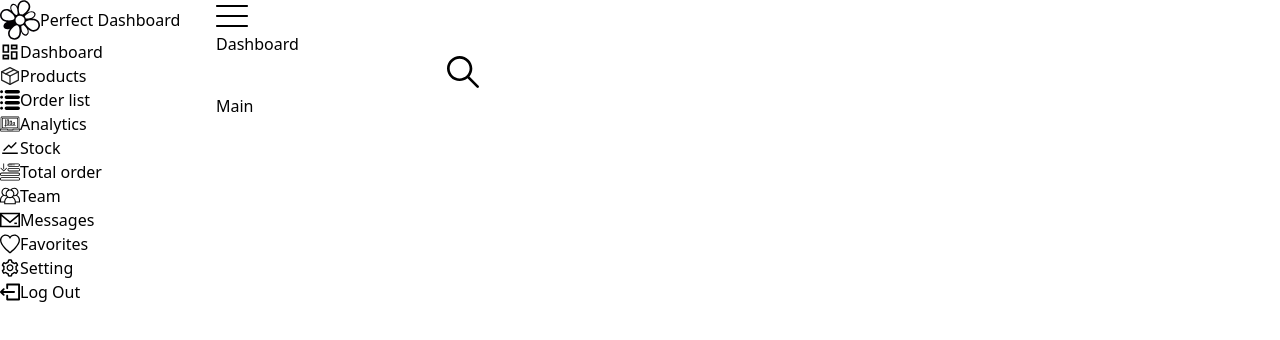
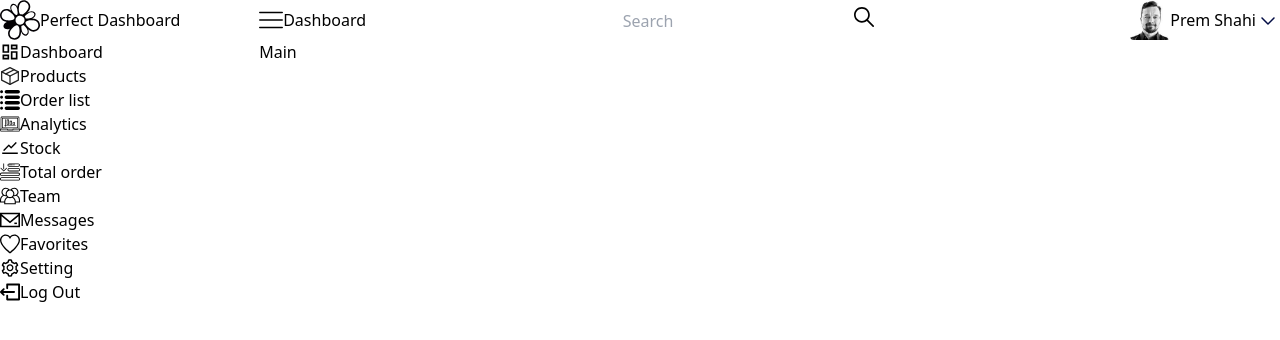
Before and after one commit to massam89/react-tailwind-dashboard, a JavaScript app: page / in a window 1280 px wide. Shown: the top 340 px of the page. Built offline with nearby package versions, Linux system fonts and the light colour scheme; the HTML template or start-up script is replaced by a standard one.

Commit message:
add menu and header

```diff
--- a/src/App.js
+++ b/src/App.js
@@ -4,11 +4,11 @@ import Main from "./components/main/Main";
 
 function App() {
   return (
-    <div className="grid grid-cols-6 gap-4">
+    <div className="grid grid-cols-5 gap-4">
       <div>
         <Menu />
       </div>
-      <div className="col-span-2">
+      <div className="col-span-4">
         <Header />
         <Main />
       </div>
--- a/src/components/header/Header.js
+++ b/src/components/header/Header.js
@@ -1,17 +1,22 @@
 const Header = () => {
   return (
-    <header>
-      <div>
-        <img className="w-8" src="/icons/menu.svg" alt="menu" />
+    <header className="flex justify-between">
+      <div className="flex items-center">
+        <img className="w-6 cursor-pointer" src="/icons/menu.svg" alt="menu" />
         <h2>Dashboard</h2>
       </div>
-      <div>
+      <div className="flex items-center">
         <form>
-          <input type="text" />
+          <input type="text" placeholder="Search" />
           <button type="submit">
-            <img className="w-8" src="/icons/search.svg" alt="search" />
+            <img className="w-5" src="/icons/search.svg" alt="search" />
           </button>
         </form>
+      </div>
+      <div className="flex items-center">
+        <img className="rounded w-10" src="/images/profile-pic.jpg" alt="profile-pic" />
+        <span>Prem Shahi</span>
+        <img src="/icons/arrow-down-2.svg" alt="arrow-down" />
       </div>
     </header>
   );
```
Also changed, not shown: public/icons/arrow-down-2.svg (added), public/images/profile-pic.jpg (added).
